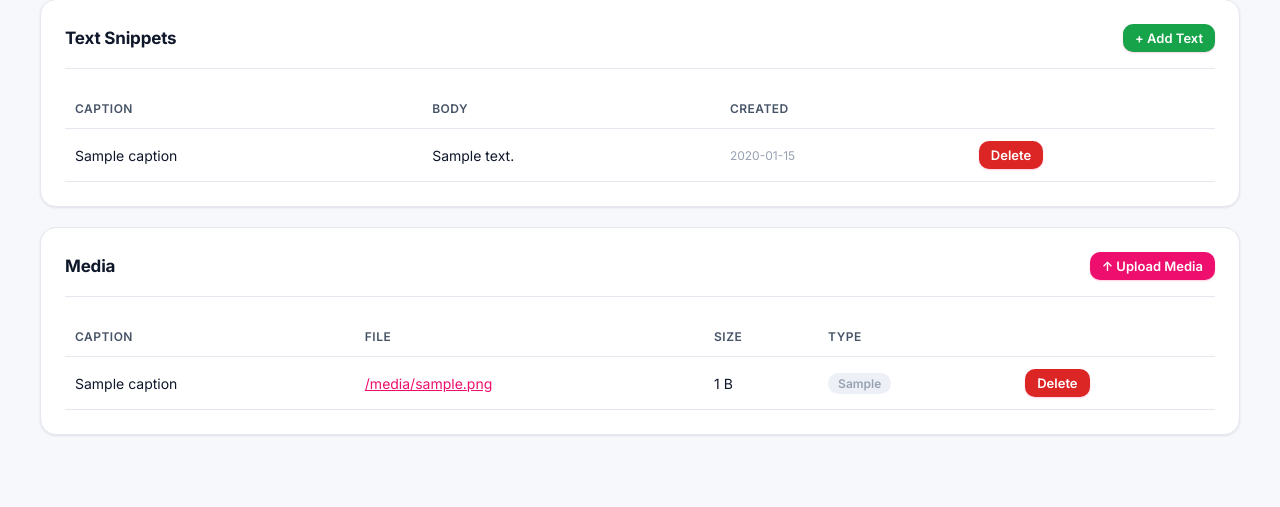
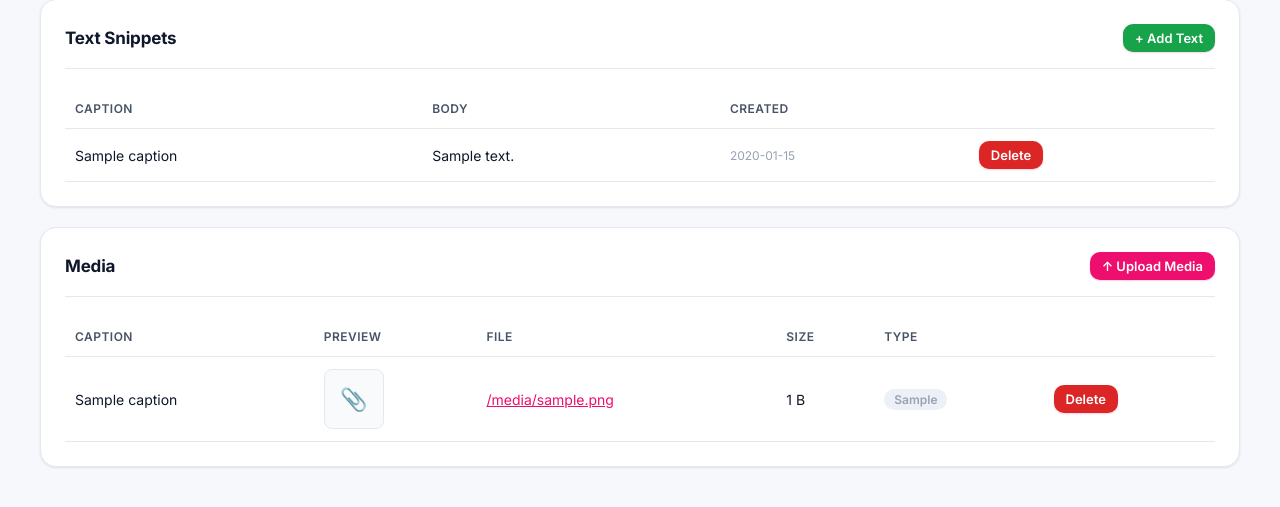
Before and after one commit to Peoplepro-Technologies/rollick-broadcaster, a FastAPI app: template broadcaster/templates/admin/content.html in a window 1280 px wide. Shown: the part 223-730 px from the top of the page. Run offline with FastAPI, Linux system fonts and the light colour scheme; the template is opened without the code that fills it: most values are stand-ins (such as "Sample title", 1, 10 or a date in 2020); parts of the project's set-up code (start-up, migrations or seed data) failed here and were passed over.

Commit message:
feat(content): require caption + add preview thumbnails
- Caption is now required on media upload (HTTP 400 caption_required).
  Prevents anonymous unlabelled rows that the admin table and the
  broadcast composer can't tell apart.
- Upload modal now prompts for a caption before posting; rejects
  blank/whitespace with a friendly inline error.
- New 'Preview' column in /admin/content table:
    * images  → real <img class="thumb"> thumbnail
    * videos  → ▶ play-icon (click opens in new tab)
    * audio   → ♪ icon
    * other   → 📎 doc icon
- Added .thumb / .thumb-icon CSS (60x60 rounded, hover lift).

Tests: 202/202 pass (caption_required x3 cases, preview-render
test for image/video/pdf, plus updated 9 existing tests that
POSTed media without a caption to include one). Live-verified
on localhost:8123 — caption enforcement rejects blank/whitespace,
preview column renders with correct icon per MIME type.

```diff
--- a/broadcaster/services/content.py
+++ b/broadcaster/services/content.py
@@ -94,7 +94,16 @@ def create_text(caption: Optional[str], body: str) -> dict:
 # ── Media ─────────────────────────────────────────────────────
 
 def create_media(file: UploadFile, caption: Optional[str]) -> dict:
-    """Persist a media file. Returns the content row."""
+    """Persist a media file. Returns the content row.
+
+    Captions are required so every media item is labelled — otherwise
+    the admin table and the broadcast composer can't tell two uploads
+    apart at a glance, and the recipient's preview pane shows a blank
+    label."""
+    caption_clean = (caption or "").strip()
+    if not caption_clean:
+        raise HTTPException(status_code=400, detail="caption_required")
+
     root = _upload_root()
     root.mkdir(parents=True, exist_ok=True)
 
@@ -120,7 +129,7 @@ def create_media(file: UploadFile, caption: Optional[str]) -> dict:
         cur = conn.execute(
             "INSERT INTO content (content_type, caption, content_data, file_name, file_size, mime_type, created_at) "
             "VALUES ('media', ?, ?, ?, ?, ?, ?)",
-            (caption or None, abs_path, original, len(contents), mime, _now()),
+            (caption_clean, abs_path, original, len(contents), mime, _now()),
         )
     return get_content(cur.lastrowid)  # type: ignore[return-value]
 
--- a/broadcaster/templates/admin/content.html
+++ b/broadcaster/templates/admin/content.html
@@ -52,18 +52,31 @@
     <div id="upload-result" class="form-error" hidden style="margin: 12px 0;"></div>
     <div class="table-wrap">
       <table class="table">
-        <thead><tr><th>Caption</th><th>File</th><th>Size</th><th>Type</th><th></th></tr></thead>
+        <thead><tr><th>Caption</th><th>Preview</th><th>File</th><th>Size</th><th>Type</th><th></th></tr></thead>
         <tbody>
           {% for m in media %}
           <tr>
             <td>{{ m.caption or '' }}</td>
+            <td>
+              {% if m.mime_type and m.mime_type.startswith('image/') %}
+                <a href="/api/content/file/{{ m.id }}" target="_blank" rel="noopener">
+                  <img class="thumb" src="/api/content/file/{{ m.id }}" alt="{{ m.caption }}" loading="lazy">
+                </a>
+              {% elif m.mime_type and m.mime_type.startswith('video/') %}
+                <a class="thumb thumb-icon" href="/api/content/file/{{ m.id }}" target="_blank" rel="noopener" title="Open video">▶</a>
+              {% elif m.mime_type and m.mime_type.startswith('audio/') %}
+                <a class="thumb thumb-icon" href="/api/content/file/{{ m.id }}" target="_blank" rel="noopener" title="Open audio">♪</a>
+              {% else %}
+                <a class="thumb thumb-icon" href="/api/content/file/{{ m.id }}" target="_blank" rel="noopener" title="Open file">📎</a>
+              {% endif %}
+            </td>
             <td><a href="/api/content/file/{{ m.id }}">{{ m.file_name }}</a></td>
             <td>{{ m.file_size }} B</td>
             <td><span class="pill muted">{{ m.mime_type }}</span></td>
             <td><button class="btn small danger" onclick="deleteContent({{ m.id }})">Delete</button></td>
           </tr>
           {% else %}
-          <tr><td colspan="5" class="empty">No media uploaded yet.</td></tr>
+          <tr><td colspan="6" class="empty">No media uploaded yet.</td></tr>
           {% endfor %}
         </tbody>
       </table>
@@ -82,6 +95,24 @@
       <div class="modal-actions">
         <button type="button" class="btn secondary" onclick="closeAddText()">Cancel</button>
         <button type="submit" class="btn">Save</button>
+      </div>
+    </form>
+  </div>
+</div>
+
+<!-- Upload Media modal: prompts for caption (required) -->
+<div id="upload-media-modal" class="modal-backdrop" hidden onclick="if(event.target===this)closeUploadMedia()">
+  <div class="modal-card">
+    <h3>Upload Media</h3>
+    <form id="upload-media-form" onsubmit="submitUploadMedia(event)">
+      <label>Caption *
+        <input id="media-caption-input" name="caption" required maxlength="120" placeholder="e.g. Welcome video, Product photo">
+      </label>
+      <p class="muted" style="font-size:12px;margin-top:4px;">A short label so admins and recipients can identify this media later.</p>
+      <div id="media-caption-error" class="form-error" hidden></div>
+      <div class="modal-actions">
+        <button type="button" class="btn secondary" onclick="closeUploadMedia()">Cancel</button>
+        <button type="submit" class="btn">Upload</button>
       </div>
     </form>
   </div>
@@ -121,19 +152,53 @@ async function deleteContent(id) {
 document.getElementById('media-input').addEventListener('change', async (ev) => {
   const file = ev.target.files[0];
   if (!file) return;
+  // Stash the file and open the caption modal so the user must label it.
+  pendingFile = file;
+  document.getElementById('media-caption-input').value = file.name;
+  document.getElementById('upload-result').hidden = true;
+  openUploadMedia();
+  ev.target.value = '';
+});
+
+let pendingFile = null;
+
+function openUploadMedia() {
+  document.getElementById('upload-media-modal').hidden = false;
+  document.getElementById('media-caption-error').hidden = true;
+  setTimeout(() => document.getElementById('media-caption-input').focus(), 0);
+}
+function closeUploadMedia() {
+  document.getElementById('upload-media-modal').hidden = true;
+  pendingFile = null;
+}
+
+async function submitUploadMedia(ev) {
+  ev.preventDefault();
+  if (!pendingFile) { closeUploadMedia(); return; }
+  const caption = document.getElementById('media-caption-input').value.trim();
+  const errEl = document.getElementById('media-caption-error');
+  errEl.hidden = true;
+  if (!caption) {
+    errEl.textContent = 'Caption is required so the media can be identified later.';
+    errEl.hidden = false;
+    return;
+  }
   const fd = new FormData();
-  fd.append('file', file);
-  const result = document.getElementById('upload-result');
-  result.hidden = true;
+  fd.append('file', pendingFile);
+  fd.append('caption', caption);
   const r = await fetch('/api/content/media', { method: 'POST', body: fd });
   if (r.ok) {
-    setTimeout(() => location.reload(), 400);
+    closeUploadMedia();
+    setTimeout(() => location.reload(), 200);
   } else {
     const b = await r.json().catch(()=>({}));
-    result.textContent = 'Upload failed: ' + (b.detail || r.status);
-    result.hidden = false;
+    const map = {
+      caption_required: 'Caption is required so the media can be identified later.',
+      empty_file: 'The file appears to be empty.',
+    };
+    errEl.textContent = map[b.detail] || ('Upload failed: ' + (b.detail || r.status));
+    errEl.hidden = false;
   }
-  ev.target.value = '';
-});
+}
 </script>
 {% endblock %}
--- a/static/css/admin.css
+++ b/static/css/admin.css
@@ -452,3 +452,34 @@
 .custom-row    { display: flex; flex-direction: column; gap: 4px; padding: 4px 28px; }
 .field-warning { padding: 4px 28px; color: #b45309; font-size: 13px; }
 .tz-hint       { color: var(--muted, #64748b); font-size: 12px; }
+
+/* ── Content library: media thumbnails ──────────────────── */
+.thumb {
+  display: inline-flex;
+  align-items: center;
+  justify-content: center;
+  width: 60px;
+  height: 60px;
+  border-radius: 8px;
+  background: var(--bg-soft, #f8fafc);
+  border: 1px solid var(--border, #e2e8f0);
+  overflow: hidden;
+  vertical-align: middle;
+  text-decoration: none;
+  color: var(--muted, #64748b);
+  transition: transform 0.12s ease, box-shadow 0.12s ease;
+}
+.thumb:hover {
+  transform: translateY(-1px);
+  box-shadow: 0 2px 8px rgba(0,0,0,0.08);
+}
+.thumb img {
+  width: 100%;
+  height: 100%;
+  object-fit: cover;
+  display: block;
+}
+.thumb-icon {
+  font-size: 22px;
+  line-height: 1;
+}
```
Also changed, not shown: tests/test_content.py (+93 -4 lines), tests/test_viewer.py (+4 -4 lines).
